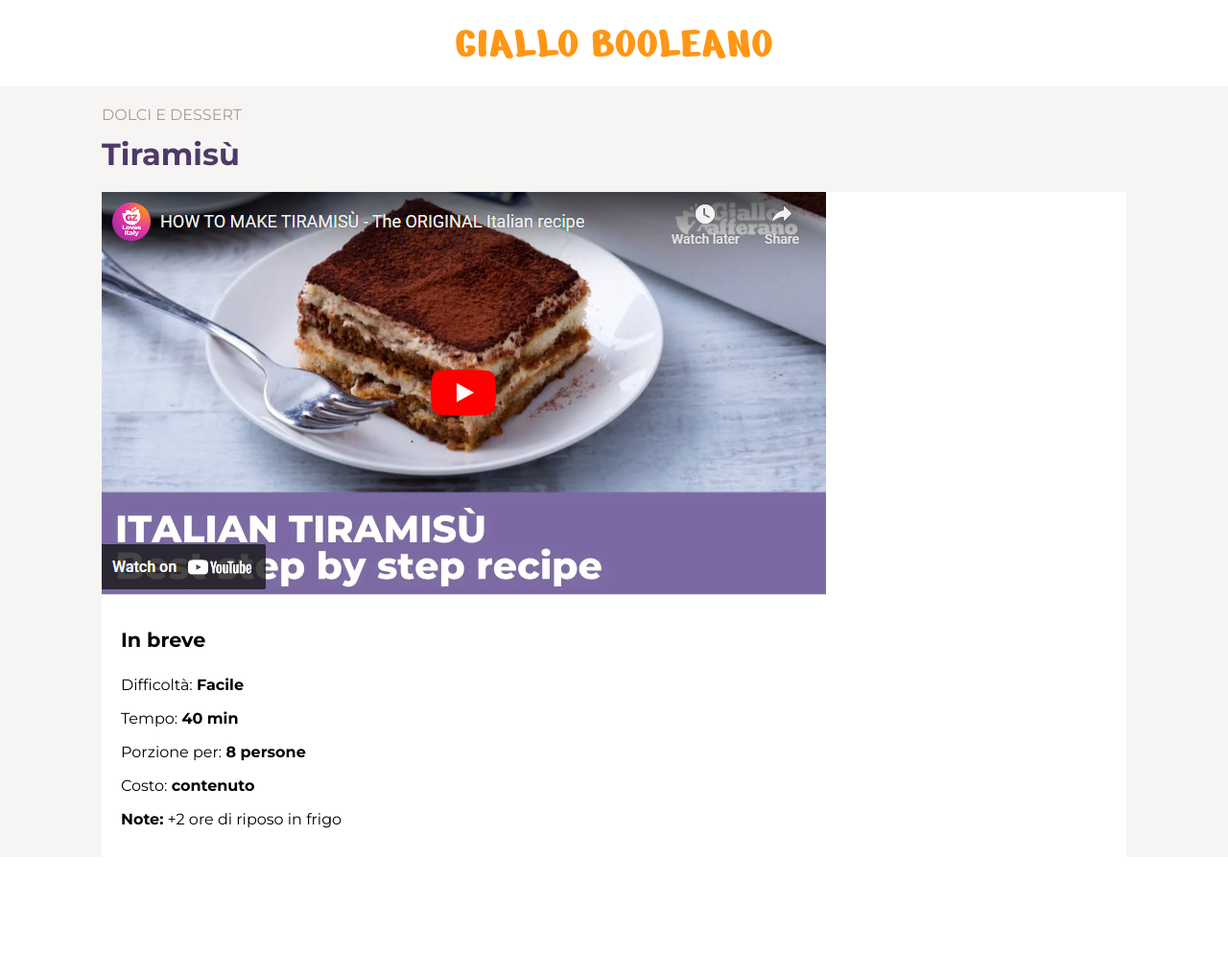
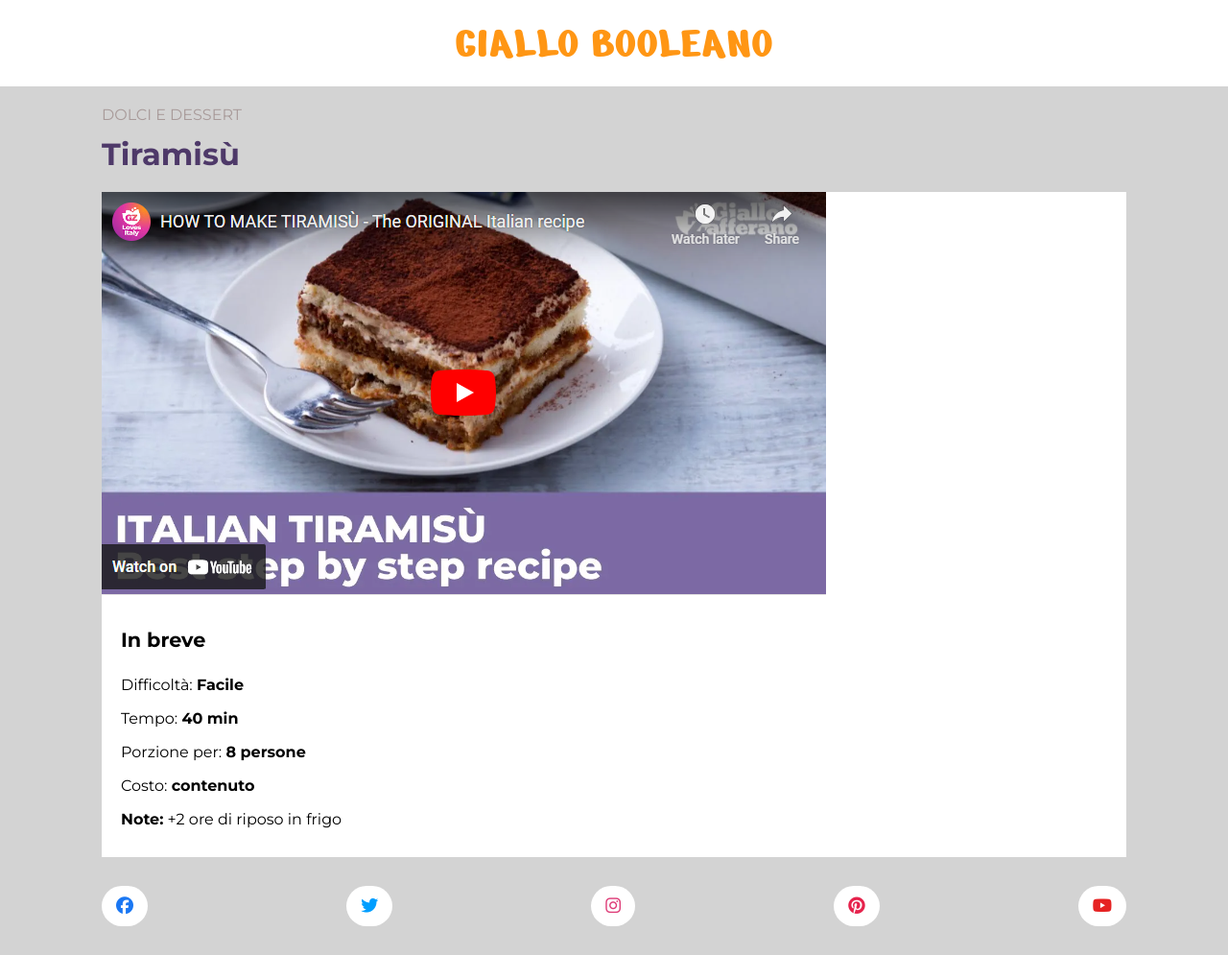
Before and after one commit to fabioadelfio/htmlcss-responsive-layout, a plain HTML site: page index.html in a window 1280 px wide. Shown: the whole page at 96% size. Before the commit the page ends 893 px from the top, so only its background shows below. Drawn offline with Linux system fonts and the light colour scheme; a web font is replaced by a local one.

Commit message:
add social

```diff
--- a/css/style.css
+++ b/css/style.css
@@ -69,6 +69,28 @@ ul {
     width: calc(100% / 3 * 2);
 }
 
+/* ICONS */
+
+.fa-facebook {
+    color: #1A77F3;
+}
+
+.fa-twitter {
+    color: #009EFF;
+}
+
+.fa-instagram {
+    color: #DE3D78;
+}
+
+.fa-pinterest {
+    color: #E6224C;
+}
+
+.fa-youtube {
+    color: #E62222;
+}
+
 /* .wrapper {
     min-height: 100vh;
     display: flex;
@@ -96,7 +118,7 @@ ul {
 /* MAIN */
 
 .page-content {
-    background-color: #F6F5F3;
+    background-color: lightgray;
 }
 
 .top-main {
@@ -145,3 +167,20 @@ ul {
     flex-direction: column;
     gap: 1rem;
 }
+
+.social {
+    padding: 30px 0;
+    font-size: 18px;
+    display: flex;
+    justify-content: space-between;
+}
+
+.social .icon span {
+    display: none;
+}
+
+.social .icon {
+    background-color: white;
+    border-radius: 30px;
+    padding: 10px 15px;
+}
--- a/index.html
+++ b/index.html
@@ -45,12 +45,13 @@
     <main class="page-content">
 
         <div class="container">
-            <div class="top-main">
+
+            <section class="top-main">
                 <div class="category">DOLCI E DESSERT</div>
                 <div class="title-content">Tiramisù</div>
-            </div>
+            </section>
 
-            <div class="card">
+            <section class="card">
                 <div class="video-card">
                     <img src="./img/image (10).png" alt="">
                 </div>
@@ -66,7 +67,18 @@
                         </ul>
                     </div>
                 </div>
-            </div>
+            </section>
+
+            <section class="social">
+                <div class="icon"><i class="fa-brands fa-facebook"></i> <span>FACEBOOK</span></div>
+                <div class="icon"><i class="fa-brands fa-twitter"></i> <span>TWITTER</span></div>
+                <div class="icon"><i class="fa-brands fa-instagram"></i> <span>INSTAGRAM</span></div>
+                <div class="icon"><i class="fa-brands fa-pinterest"></i> <span>PINTEREST</span></div>
+                <div class="icon"><i class="fa-brands fa-youtube"></i> <span>YOUTUBE</span></div>
+            </section>
+
+
+            <section class=""></section>
         </div>
 
     </main>
```
